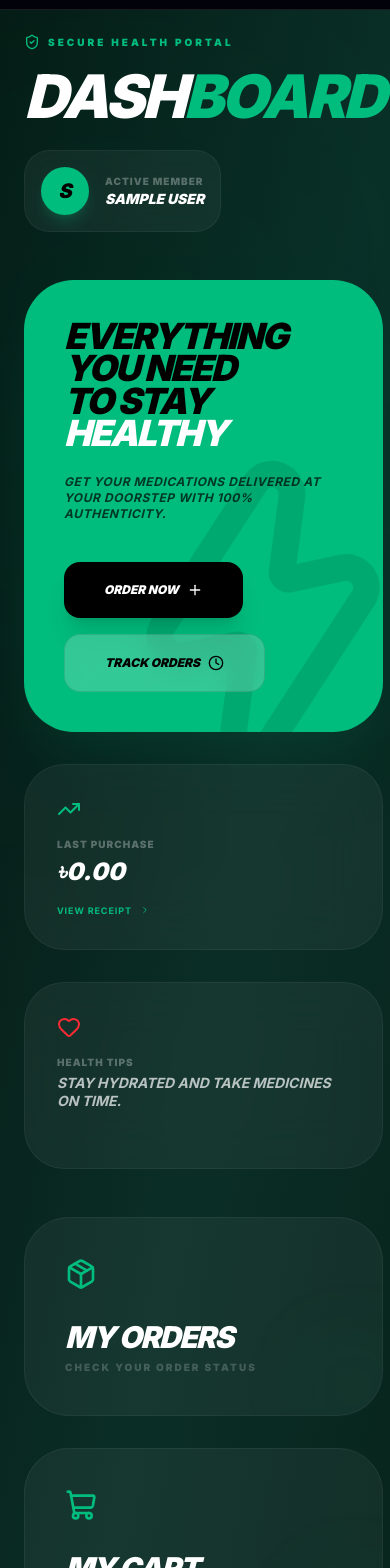
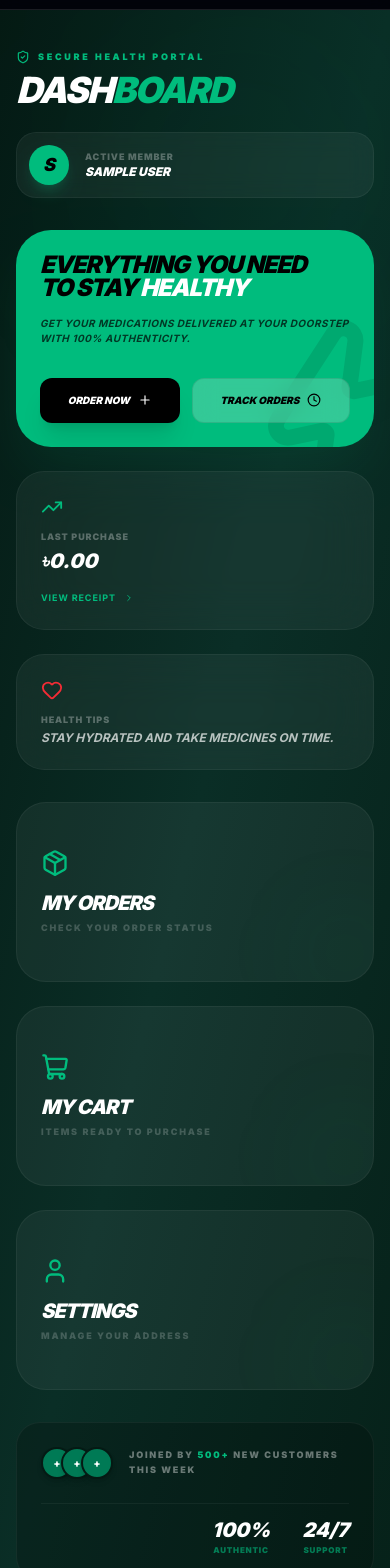
Before and after one commit to alhaz-431/storefrontend, a Next.js app: page /customer in a window 390 px wide. Shown: the part 140-1708 px from the top of the page. Built offline with nearby package versions, Linux system fonts and the light colour scheme; sample sign-in values are in the browser's storage.

Commit message:
responsive: optimized layout, typography, and grid for customer dashboard page

```diff
--- a/src/app/customer/page.tsx
+++ b/src/app/customer/page.tsx
@@ -4,7 +4,7 @@ import { useEffect, useState } from "react";
 import { useRouter } from "next/navigation";
 import {
   ShoppingCart, User, Package, ArrowUpRight,
-  Plus, Activity, Zap, Clock, ShieldCheck,
+  Plus, Zap, Clock, ShieldCheck,
   ChevronRight, TrendingUp, Heart
 } from "lucide-react";
 import { motion } from "framer-motion";
@@ -33,137 +33,144 @@ export default function CustomerDashboard() {
   if (loading) return null;
 
   return (
-    <div className="min-h-screen bg-[#051a14] bg-gradient-to-br from-[#051a14] via-[#0a2e26] to-[#10b981]/5 text-white p-6 lg:p-12 relative overflow-hidden">
+    <div className="min-h-screen bg-[#051a14] bg-gradient-to-br from-[#051a14] via-[#0a2e26] to-[#10b981]/5 text-white p-4 sm:p-6 lg:p-12 relative overflow-hidden flex items-center">
 
       {/* Background Decor */}
-      <div className="absolute top-0 right-0 w-[600px] h-[600px] bg-emerald-500/5 rounded-full blur-[150px] pointer-events-none" />
+      <div className="absolute top-0 right-0 w-[300px] sm:w-[600px] h-[300px] sm:h-[600px] bg-emerald-500/5 rounded-full blur-[100px] sm:blur-[150px] pointer-events-none" />
 
-      <div className="max-w-7xl mx-auto relative z-10">
+      <div className="w-full max-w-7xl mx-auto relative z-10 py-6">
 
-        {/* Header Section */}
-        <div className="flex flex-col md:flex-row justify-between items-start md:items-end mb-12 gap-6">
+        {/* 📑 Header Section - মোবাইলে সুন্দরভাবে এলাইন করা হয়েছে */}
+        <div className="flex flex-col sm:flex-row justify-between items-start sm:items-center mb-8 md:mb-12 gap-6">
           <motion.div initial={{ opacity: 0, x: -20 }} animate={{ opacity: 1, x: 0 }}>
-            <div className="flex items-center gap-2 mb-4 text-emerald-500">
-              <ShieldCheck size={16} />
-              <span className="text-[10px] font-black uppercase tracking-[0.3em]">Secure Health Portal</span>
+            <div className="flex items-center gap-2 mb-2 sm:mb-4 text-emerald-500">
+              <ShieldCheck size={14} />
+              <span className="text-[9px] sm:text-[10px] font-black uppercase tracking-[0.3em]">Secure Health Portal</span>
             </div>
-            <h1 className="text-6xl md:text-8xl font-black italic uppercase tracking-tighter leading-none">
+            {/* 🎯 মোবাইলে টেক্সট ভেঙে যাওয়া আটকাতে text-4xl করা হয়েছে */}
+            <h1 className="text-4xl sm:text-6xl md:text-8xl font-black italic uppercase tracking-tighter leading-none">
               DASH<span className="text-emerald-500">BOARD</span>
             </h1>
           </motion.div>
 
-          <div className="flex items-center gap-4 bg-white/5 p-4 rounded-[25px] border border-white/5 backdrop-blur-md">
-            <div className="w-12 h-12 bg-emerald-500 rounded-full flex items-center justify-center font-black text-black italic text-xl shadow-lg shadow-emerald-500/20">
+          {/* ইউজার ব্যাজ */}
+          <div className="flex items-center gap-4 bg-white/5 p-3 sm:p-4 rounded-[20px] sm:rounded-[25px] border border-white/5 backdrop-blur-md w-full sm:w-auto">
+            <div className="w-10 h-10 sm:w-12 sm:h-12 bg-emerald-500 rounded-full flex items-center justify-center font-black text-black italic text-lg sm:text-xl shadow-lg shadow-emerald-500/20 shrink-0">
               {user?.name?.[0]}
             </div>
             <div>
-              <p className="text-[10px] font-black text-white/30 uppercase tracking-widest">Active Member</p>
-              <p className="text-sm font-black italic uppercase">{user?.name}</p>
+              <p className="text-[9px] sm:text-[10px] font-black text-white/30 uppercase tracking-widest">Active Member</p>
+              <p className="text-xs sm:text-sm font-black italic uppercase truncate max-w-[180px]">{user?.name}</p>
             </div>
           </div>
         </div>
 
-        {/* Top Grid: Hero & Status */}
-        <div className="grid lg:grid-cols-12 gap-8 mb-12">
+        {/* ⚡ Top Grid: Hero & Status (মোবাইলে ১ কলাম, ল্যাপটপে গ্রিড) */}
+        <div className="grid grid-cols-1 lg:grid-cols-12 gap-6 md:gap-8 mb-8 md:mb-12">
 
-          {/* Welcome Hero - 8 Cols */}
+          {/* Welcome Hero Card */}
           <motion.div
             initial={{ opacity: 0, y: 20 }}
             animate={{ opacity: 1, y: 0 }}
-            className="lg:col-span-8 bg-emerald-500 rounded-[50px] p-10 md:p-14 text-black relative overflow-hidden group shadow-2xl shadow-emerald-500/10"
+            className="lg:col-span-8 bg-emerald-500 rounded-[35px] sm:rounded-[50px] p-6 sm:p-10 md:p-14 text-black relative overflow-hidden group shadow-2xl shadow-emerald-500/10"
           >
             <div className="relative z-10">
-              <h2 className="text-4xl md:text-6xl font-black italic uppercase tracking-tighter leading-[0.9]">
+              {/* মোবাইলে হেডিং সাইজ রেসপন্সিভ */}
+              <h2 className="text-2xl sm:text-4xl md:text-6xl font-black italic uppercase tracking-tighter leading-[0.95]">
                 Everything you need <br /> to stay <span className="text-white">healthy</span>
               </h2>
-              <p className="mt-6 text-black/70 font-bold uppercase text-xs tracking-wider max-w-sm italic">
+              <p className="mt-4 sm:mt-6 text-black/70 font-bold uppercase text-[10px] sm:text-xs tracking-wider max-w-sm italic">
                 Get your medications delivered at your doorstep with 100% authenticity.
               </p>
-              <div className="flex flex-wrap gap-4 mt-10">
-                <Link href="/shop" className="bg-black text-white px-10 py-5 rounded-2xl font-black uppercase italic text-xs hover:scale-105 transition-all inline-flex items-center gap-2 shadow-xl">
-                  Order Now <Plus size={16} />
+
+              {/* অ্যাকশন বাটন - মোবাইলে নিচে নিচে বা পাশাপাশি সেফ থাকবে */}
+              <div className="flex flex-wrap gap-3 mt-8 sm:mt-10">
+                <Link href="/shop" className="bg-black text-white px-6 sm:px-10 py-3.5 sm:py-5 rounded-xl sm:rounded-2xl font-black uppercase italic text-[10px] sm:text-xs hover:scale-105 transition-all inline-flex items-center justify-center gap-2 shadow-xl grow sm:grow-0">
+                  Order Now <Plus size={14} />
                 </Link>
-                <Link href="/customer/orders" className="bg-white/20 backdrop-blur-md text-black border border-black/10 px-10 py-5 rounded-2xl font-black uppercase italic text-xs hover:bg-white/40 transition-all inline-flex items-center gap-2">
-                  Track Orders <Clock size={16} />
+                <Link href="/customer/orders" className="bg-white/20 backdrop-blur-md text-black border border-black/10 px-6 sm:px-10 py-3.5 sm:py-5 rounded-xl sm:rounded-2xl font-black uppercase italic text-[10px] sm:text-xs hover:bg-white/40 transition-all inline-flex items-center justify-center gap-2 grow sm:grow-0">
+                  Track Orders <Clock size={14} />
                 </Link>
               </div>
             </div>
-            <Zap className="absolute right-[-40px] bottom-[-40px] size-80 text-black/10 -rotate-12 pointer-events-none" />
+            <Zap className="absolute right-[-60px] sm:right-[-40px] bottom-[-60px] sm:bottom-[-40px] size-48 sm:size-80 text-black/10 -rotate-12 pointer-events-none" />
           </motion.div>
 
-          {/* Activity Stats - 4 Cols */}
+          {/* Activity Stats Card */}
           <motion.div
             initial={{ opacity: 0, x: 20 }}
             animate={{ opacity: 1, x: 0 }}
-            className="lg:col-span-4 grid grid-rows-2 gap-8"
+            className="lg:col-span-4 grid grid-cols-1 sm:grid-cols-2 lg:grid-cols-1 lg:grid-rows-2 gap-6 md:gap-8"
           >
-            <div className="bg-white/5 border border-white/5 rounded-[40px] p-8 backdrop-blur-xl relative group hover:border-emerald-500/30 transition-all">
-              <TrendingUp className="text-emerald-500 mb-4" size={24} />
-              <p className="text-[10px] font-black text-white/30 uppercase tracking-widest mb-1">Last Purchase</p>
-              <h3 className="text-2xl font-black italic uppercase">৳{user?.lastAmount || '0.00'}</h3>
-              <div className="mt-4 flex items-center gap-2 text-emerald-500 font-bold text-[9px] uppercase tracking-widest">
+            <div className="bg-white/5 border border-white/5 rounded-[28px] sm:rounded-[40px] p-6 sm:p-8 backdrop-blur-xl relative group hover:border-emerald-500/30 transition-all flex flex-col justify-between">
+              <div>
+                <TrendingUp className="text-emerald-500 mb-3 sm:mb-4" size={22} />
+                <p className="text-[9px] sm:text-[10px] font-black text-white/30 uppercase tracking-widest mb-1">Last Purchase</p>
+                <h3 className="text-xl sm:text-2xl font-black italic uppercase">৳{user?.lastAmount || '0.00'}</h3>
+              </div>
+              <div className="mt-4 flex items-center gap-2 text-emerald-500 font-bold text-[9px] uppercase tracking-widest cursor-pointer">
                 View Receipt <ChevronRight size={10} />
               </div>
             </div>
-            <div className="bg-white/5 border border-white/5 rounded-[40px] p-8 backdrop-blur-xl group hover:border-emerald-500/30 transition-all">
-              <Heart className="text-red-500 mb-4 animate-pulse" size={24} />
-              <p className="text-[10px] font-black text-white/30 uppercase tracking-widest mb-1">Health Tips</p>
-              <p className="text-sm font-bold text-white/70 italic leading-tight uppercase">Stay hydrated and take medicines on time.</p>
+
+            <div className="bg-white/5 border border-white/5 rounded-[28px] sm:rounded-[40px] p-6 sm:p-8 backdrop-blur-xl group hover:border-emerald-500/30 transition-all">
+              <Heart className="text-red-500 mb-3 sm:mb-4 animate-pulse" size={22} />
+              <p className="text-[9px] sm:text-[10px] font-black text-white/30 uppercase tracking-widest mb-1">Health Tips</p>
+              <p className="text-xs sm:text-sm font-bold text-white/70 italic leading-tight uppercase">Stay hydrated and take medicines on time.</p>
             </div>
           </motion.div>
         </div>
 
-        {/* Navigation Cards Grid */}
-        <div className="grid grid-cols-1 md:grid-cols-3 gap-8 mb-12">
-
+        {/* 🗂️ Navigation Cards Grid - মোবাইল টু ডেস্কটপ ফুল রেসপন্সিভ গ্রিড */}
+        <div className="grid grid-cols-1 sm:grid-cols-2 lg:grid-cols-3 gap-6 md:gap-8 mb-8 md:mb-12">
           {[
-            { title: "My Orders", icon: Package, link: "/customer/orders", desc: "Check your order status", color: "emerald" },
-            { title: "My Cart", icon: ShoppingCart, link: "/customer/cart", desc: "Items ready to purchase", color: "emerald" },
-            { title: "Settings", icon: User, link: "/customer/profile", desc: "Manage your address", color: "emerald" }
+            { title: "My Orders", icon: Package, link: "/customer/orders", desc: "Check your order status" },
+            { title: "My Cart", icon: ShoppingCart, link: "/customer/cart", desc: "Items ready to purchase" },
+            { title: "Settings", icon: User, link: "/customer/profile", desc: "Manage your address" }
           ].map((item, idx) => (
             <Link key={idx} href={item.link} className="group">
               <motion.div
-                whileHover={{ y: -10 }}
-                className="h-full bg-white/5 border border-white/5 p-10 rounded-[45px] hover:bg-white/[0.08] transition-all relative overflow-hidden"
+                whileHover={{ y: -5 }}
+                className="h-full bg-white/5 border border-white/5 p-6 sm:p-10 rounded-[30px] sm:rounded-[45px] hover:bg-white/[0.08] transition-all relative overflow-hidden min-h-[180px] sm:min-h-[220px] flex flex-col justify-center"
               >
-                <item.icon className="text-emerald-500 mb-8 group-hover:scale-110 transition-transform" size={32} />
-                <h2 className="text-3xl font-black italic uppercase tracking-tighter leading-none mb-2">{item.title}</h2>
-                <p className="text-white/20 text-[10px] font-black uppercase tracking-[0.2em]">{item.desc}</p>
-                <div className="absolute top-10 right-10 opacity-0 group-hover:opacity-100 transition-opacity">
+                <item.icon className="text-emerald-500 mb-4 sm:mb-8 group-hover:scale-105 transition-transform" size={28} />
+                <h2 className="text-xl sm:text-3xl font-black italic uppercase tracking-tighter leading-none mb-2">{item.title}</h2>
+                <p className="text-white/20 text-[9px] sm:text-[10px] font-black uppercase tracking-[0.2em]">{item.desc}</p>
+                <div className="absolute top-6 right-6 sm:top-10 sm:right-10 opacity-0 group-hover:opacity-100 transition-opacity hidden sm:block">
                   <ArrowUpRight className="text-emerald-500" />
                 </div>
-                {/* Visual Accent */}
                 <div className="absolute bottom-[-20px] right-[-20px] w-24 h-24 bg-emerald-500/5 rounded-full blur-2xl" />
               </motion.div>
             </Link>
           ))}
         </div>
 
-        {/* Recent Activity / Information Bar */}
+        {/* 📊 Recent Activity Information Bar - মোবাইলে কলাম আর বড় স্ক্রিনে রো (Row) */}
         <motion.div
           initial={{ opacity: 0 }}
           whileInView={{ opacity: 1 }}
-          className="bg-black/20 border border-white/5 rounded-[30px] p-8 flex flex-col md:flex-row items-center justify-between gap-6"
+          className="bg-black/20 border border-white/5 rounded-[24px] sm:rounded-[30px] p-6 sm:p-8 flex flex-col sm:grid sm:grid-cols-2 lg:flex lg:flex-row items-center justify-between gap-6"
         >
-          <div className="flex items-center gap-6">
-            <div className="flex -space-x-4">
+          <div className="flex items-center gap-4 sm:gap-6 w-full lg:w-auto">
+            <div className="flex -space-x-3 sm:反space-x-4 shrink-0">
               {[1, 2, 3].map(i => (
-                <div key={i} className="w-10 h-10 rounded-full border-2 border-[#051a14] bg-emerald-700 flex items-center justify-center text-[10px] font-black">
+                <div key={i} className="w-8 h-8 sm:w-10 sm:h-10 rounded-full border-2 border-[#051a14] bg-emerald-700 flex items-center justify-center text-[10px] font-black shadow-md">
                   +
                 </div>
               ))}
             </div>
-            <p className="text-[10px] font-black uppercase tracking-[0.2em] text-white/40">
+            <p className="text-[9px] sm:text-[10px] font-black uppercase tracking-[0.2em] text-white/40 leading-relaxed">
               Joined by <span className="text-emerald-500">500+</span> New Customers this week
             </p>
           </div>
-          <div className="flex gap-10">
+
+          <div className="flex gap-8 sm:gap-10 justify-end w-full lg:w-auto border-t border-white/5 sm:border-none pt-4 sm:pt-0">
             <div className="text-center">
-              <p className="text-2xl font-black italic leading-none">100%</p>
+              <p className="text-xl sm:text-2xl font-black italic leading-none">100%</p>
               <p className="text-[8px] font-black uppercase tracking-widest text-emerald-500/60 mt-1">Authentic</p>
             </div>
             <div className="text-center">
-              <p className="text-2xl font-black italic leading-none">24/7</p>
+              <p className="text-xl sm:text-2xl font-black italic leading-none">24/7</p>
               <p className="text-[8px] font-black uppercase tracking-widest text-emerald-500/60 mt-1">Support</p>
             </div>
           </div>
```
